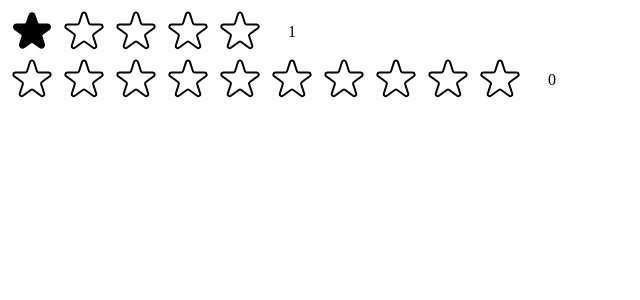
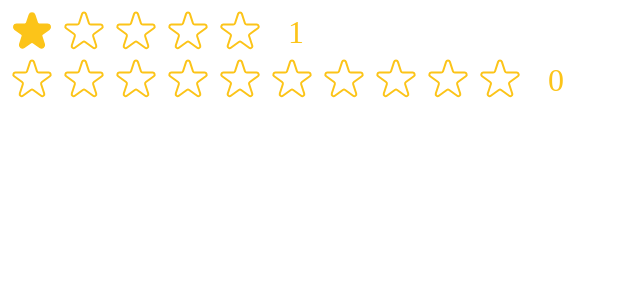
Before and after one commit to work-withPrajjwal/react-learning, a React (Create React App) app in the folder popcorn/: page / in a window 1280 px wide. Both pictures are taken after a click on the button 32 px from the left and 32 px from the top of the page. Shown: the top 300 px of the page, without its empty margins (0-640 px from the left). Built offline with nearby package versions, Linux system fonts and the light colour scheme.

Commit message:
Added color to text size and color through props API

```diff
--- a/popcorn/src/StarRating.jsx
+++ b/popcorn/src/StarRating.jsx
@@ -1,11 +1,5 @@
 import { useState } from "react";
 
-const starStyle = {
-  width: "48px",
-  height: "48px",
-  display: "block",
-  cursor: "pointer",
-};
 
 const containerStyle = {
   display: "flex",
@@ -16,19 +10,21 @@ const starContainerStyle = {
   display: "flex",
   gap: "4px",
 };
-const textStyle = {
-  lineHeight: "1",
-  margin: "0.5rem",
-};
 
-function StarRating({ maxRating = 5 }) {
+function StarRating({ maxRating = 5, color="#fcc419", size=48,}) {
   const [rating, setRating] = useState(0);
   const [tempRating, setTempRating] = useState(0);
 
   function handleRating(rating) {
     setRating(rating);
+  }
 
-  }
+  const textStyle = {
+    lineHeight: "1",
+    margin: "0.5rem",
+    color,
+    fontSize:`${size/1.5}px`
+  };
 
   return (
     <div style={containerStyle}>
@@ -40,7 +36,8 @@ function StarRating({ maxRating = 5 }) {
               onHoverOut={()=>setTempRating()}
 
             full={ tempRating? tempRating >= i+1: rating >= i + 1}
-
+ color={color}
+ size={size}
 
               />
           </span>
@@ -52,15 +49,23 @@ function StarRating({ maxRating = 5 }) {
   );
 }
 
-function Star({ onRate, full, onHoverIn, onHoverOut }) {
+function Star({ onRate, full, onHoverIn, onHoverOut, color, size }) {
+
+  const starStyle = {
+    width: "48px",
+    height: "48px",
+    display: "block",
+    cursor: "pointer",
+  };
+
   return (
     <span style={starStyle} role="button" onClick={onRate} onMouseEnter={onHoverIn} onMouseLeave={onHoverOut}>
       {full ? (
         <svg
           xmlns="http://www.w3.org/2000/svg"
           viewBox="0 0 20 20"
-          fill="#000"
-          stroke="#000"
+          fill={color}
+          stroke={color}
         >
           <path d="M9.049 2.927c.3-.921 1.603-.921 1.902 0l1.07 3.292a1 1 0 00.95.69h3.462c.969 0 1.371 1.24.588 1.81l-2.8 2.034a1 1 0 00-.364 1.118l1.07 3.292c.3.921-.755 1.688-1.54 1.118l-2.8-2.034a1 1 0 00-1.175 0l-2.8 2.034c-.784.57-1.838-.197-1.539-1.118l1.07-3.292a1 1 0 00-.364-1.118L2.98 8.72c-.783-.57-.38-1.81.588-1.81h3.461a1 1 0 00.951-.69l1.07-3.292z" />
         </svg>
@@ -69,7 +74,7 @@ function Star({ onRate, full, onHoverIn, onHoverOut }) {
           xmlns="http://www.w3.org/2000/svg"
           fill="none"
           viewBox="0 0 24 24"
-          stroke="#000"
+          stroke={color}
         >
           <path
             strokeLinecap="round"
```
